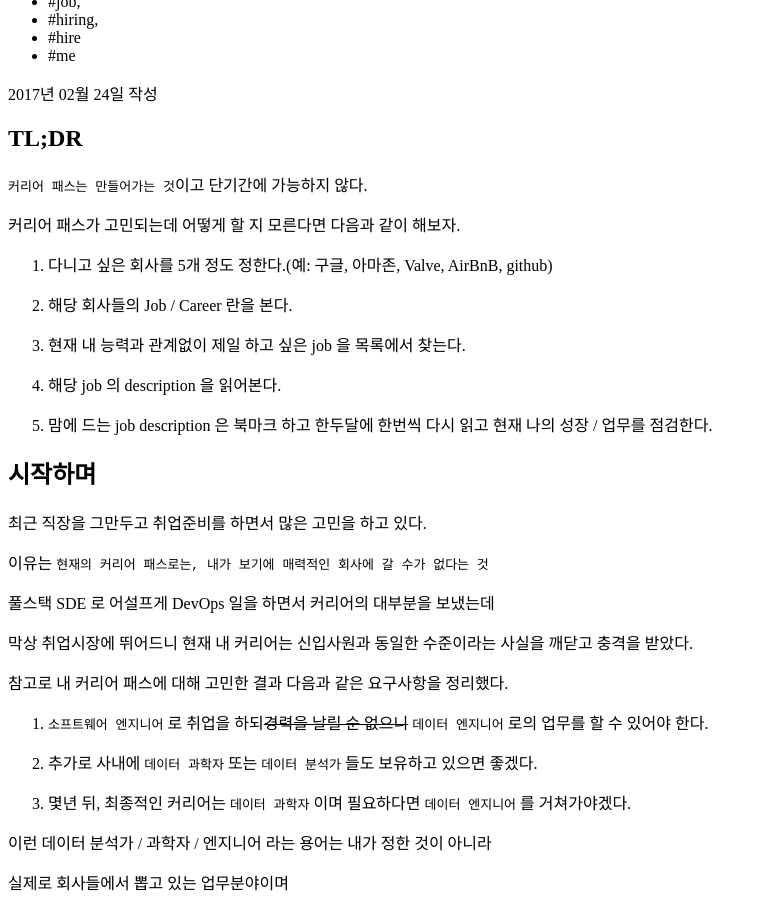
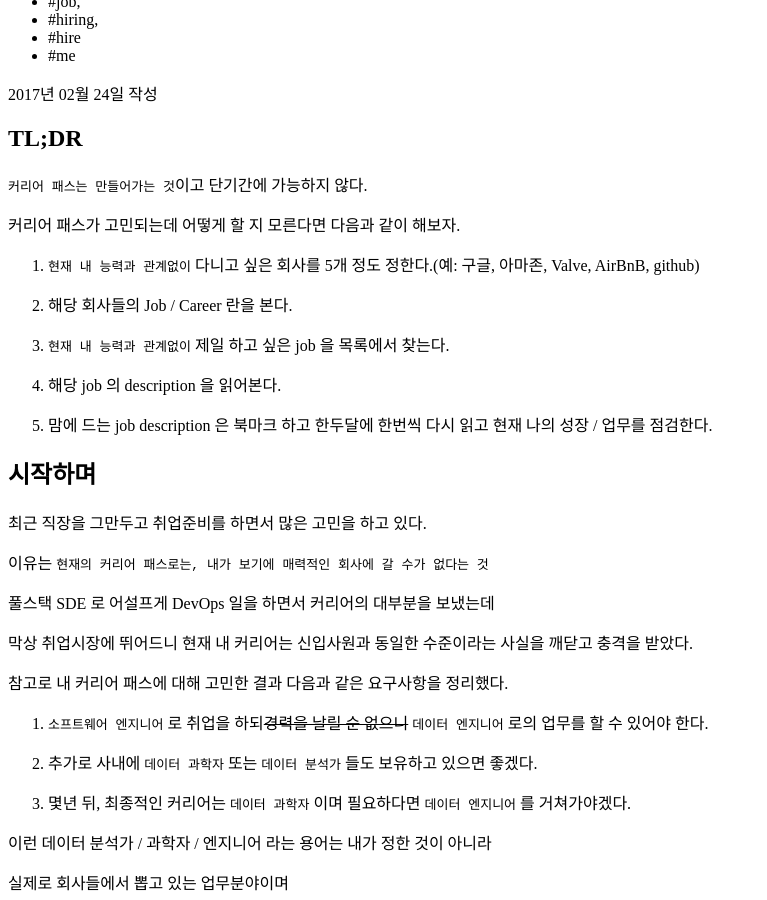
Before and after one commit to haandol/haandol.github.com, a Jekyll site: the page built from _posts/2017-02-24-software-engineer-career.md, in a window 1280 px wide and 900 px high, scrolled down 316 px. Shown: the whole window, without its empty margins (0-767 px from the left). Built offline with Jekyll 4.4.1, drawn with Linux system fonts in a browser that asks for light colours; comment, search, counter and statistics services are not loaded.

Commit message:
add emphasises to summary

```diff
--- a/_posts/2017-02-24-software-engineer-career.md
+++ b/_posts/2017-02-24-software-engineer-career.md
@@ -15,11 +15,11 @@ publish: true
 
 커리어 패스가 고민되는데 어떻게 할 지 모른다면 다음과 같이 해보자.
 
-1. 다니고 싶은 회사를 5개 정도 정한다.(예: 구글, 아마존, Valve, AirBnB, github)
+1. `현재 내 능력과 관계없이` 다니고 싶은 회사를 5개 정도 정한다.(예: 구글, 아마존, Valve, AirBnB, github)
 
 2. 해당 회사들의 Job / Career 란을 본다.
 
-3. 현재 내 능력과 관계없이 제일 하고 싶은 job 을 목록에서 찾는다.
+3. `현재 내 능력과 관계없이` 제일 하고 싶은 job 을 목록에서 찾는다.
 
 4. 해당 job 의 description 을 읽어본다.
 
```
